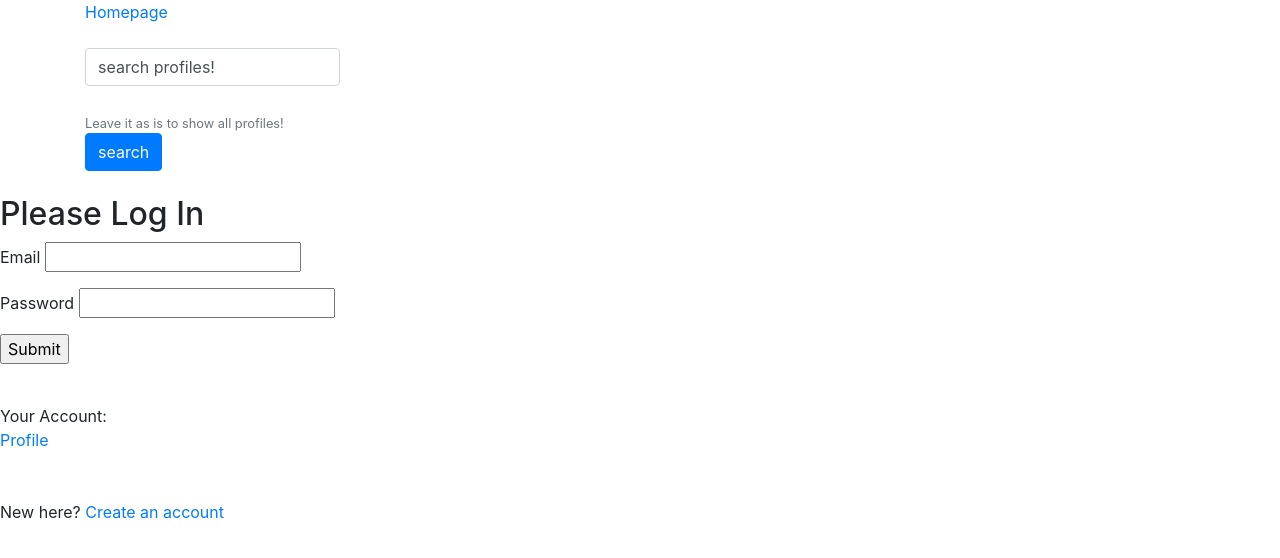
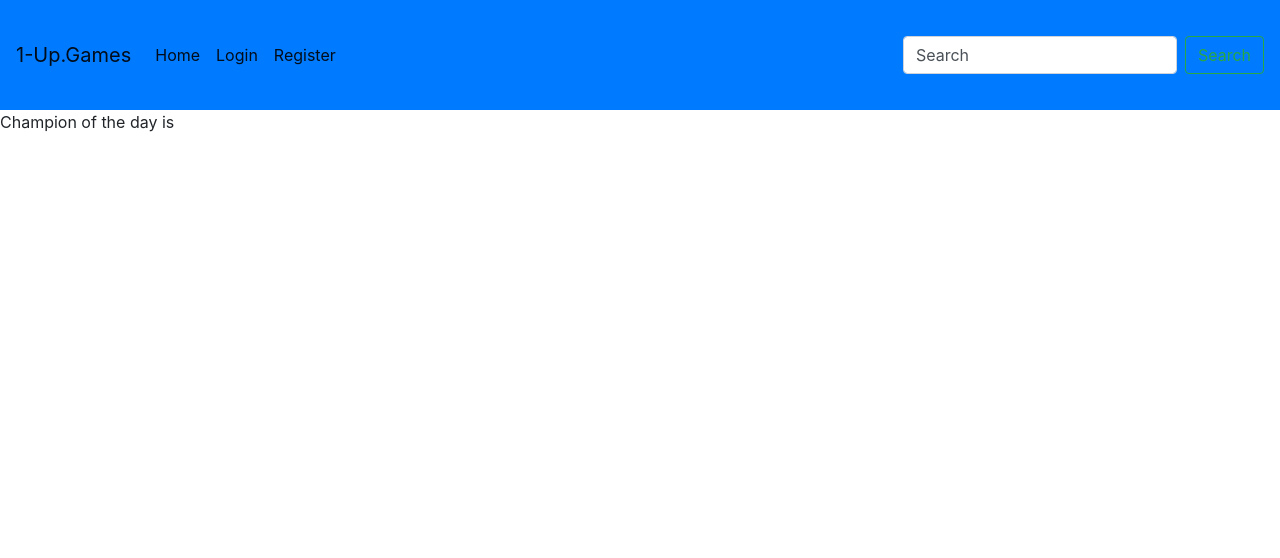
Before and after one commit to huecob/Virtual-Arcade, a Flask app: page / in a window 1280 px wide. Shown: the top 558 px of the page. Run offline with Flask 3, Linux system fonts and the light colour scheme.

Commit message:
bootstrapped top of page navbar

```diff
--- a/server.py
+++ b/server.py
@@ -23,7 +23,12 @@ def show_homepage():
         user = crud.get_user_by_email(session['email'])
         return render_template('homepage.html',user=user)
 
-@app.route('/login', methods=["POST"])
+@app.route('/log-in')
+def render_login_page():
+
+    return render_template('/login-page')
+
+@app.route('/handle-login', methods=["POST"])
 def login_user():
     """This logs the user in"""
 
@@ -55,7 +60,7 @@ def show_profile_search():
 
     target_string = keyword[1:len(keyword) -1]
 
-    if keyword == "search profiles!":
+    if keyword == "Search":
         users = crud.get_users()
         user_data = [(user.user_display_name, user.user_id)for user in users]
 
--- a/templates/base.html
+++ b/templates/base.html
@@ -8,29 +8,63 @@
             {% block title %}{% endblock %}
         </title>
         {% block kaboomcdn %}{% endblock %}
-
         {% block head %}{% endblock %}
 
-        <div class="container">
-            <div class="row">
-                <div class="col-md-2 offset+4">
-        <a href="/">Homepage</a>
-                </div>
+        <nav class="navbar navbar-expand-lg navbar-light bg-primary" style="padding-top: 35px; padding-bottom: 35px">
+            <a class="navbar-brand" href="/">1-Up.Games</a>
+            <button class="navbar-toggler" type="button" data-toggle="collapse" data-target="#navbarSupportedContent" aria-controls="navbarSupportedContent" aria-expanded="false" aria-label="Toggle navigation">
+              <span class="navbar-toggler-icon"></span>
+            </button>
+
+            <div class="collapse navbar-collapse" id="navbarSupportedContent">
+              <ul class="navbar-nav mr-auto">
+                <li class="nav-item active">
+                  <a class="nav-link" href="/">Home <span class="sr-only">(current)</span></a>
+                </li>
+
+                {% if 'email' not in session %}
+
+                <li class="nav-item active">
+                    <a class="nav-link" href="/log-in">Login<span class="sr-only">(current)</span></a>
+                </li>
+
+                <li class="nav-item active">
+                    <a class="nav-link" href="/registration">Register<span class="sr-only">(current)</span></a>
+                </li>
+
+                {% endif %}
+
+                {% if 'email' in session %}
+                <li class="nav-item dropdown">
+                    <a class="nav-link dropdown-toggle" href="#" id="navbarDropdown" role="button" data-toggle="dropdown" aria-haspopup="true" aria-expanded="false">
+                      Profile
+                    </a>
+                    <div class="dropdown-menu" aria-labelledby="navbarDropdown">
+                      <a class="dropdown-item" href="/player-profile/{{session['user_id']}}">Profile Details</a>
+                      <a class="dropdown-item" href="/logout">Logout</a>
+                    </div>
+                </li>
+                <li class="nav-item dropdown">
+                  <a class="nav-link dropdown-toggle" href="#" id="navbarDropdown" role="button" data-toggle="dropdown" aria-haspopup="true" aria-expanded="false">
+                    Games
+                  </a>
+                  <div class="dropdown-menu" aria-labelledby="navbarDropdown">
+                    <a class="dropdown-item" href="/game-1">Artificial Dunderhead</a>
+                    <a class="dropdown-item" href="/game-2">Vampiro</a>
+                  </div>
+                </li>
+                {% endif %}
+              </ul>
+              <form class="form-inline my-2 my-lg-0" method="GET" name="profile-search" action="/profile/search">
+                <input class="form-control mr-sm-2" type="search" placeholder="Search" aria-label="Search" id="search-keyword" name="keyword" value="Search">
+                <button class="btn btn-outline-success my-2 my-sm-0" type="submit">Search</button>
+              </form>
             </div>
+          </nav>
 
-            <div class="row">
-                <div class="col-md-3 mt-4">
-                    <form method="GET" name='profile-search' action="/profile/search">
-                <input id="search-keyword" class="form-control" type="text" value="search profiles!" name="keyword"><br>
-                <small class="form-text text-muted">
-                    Leave it as is to show all profiles!
-                </small>
-                <input type="submit" value="search" class="btn btn-primary"><br><br>
-                    </form>
-                </div>
-            </div>
+        <!-- THIS IS WHERE YOU STOP NEW CODE -->
+
          </div>
-
     </head>
     <body>
         {% block searchResults %}{% endblock %}
@@ -39,6 +73,7 @@
         {% block body %}{% endblock %}
         {% block registration %}{% endblock %}
         {% block after_body %}{% endblock %}
+        {% block login %}{% endblock %}
 
     <script src="https://code.jquery.com/jquery-3.3.1.slim.min.js" integrity="sha384-q8i/X+965DzO0rT7abK41JStQIAqVgRVzpbzo5smXKp4YfRvH+8abtTE1Pi6jizo" crossorigin="anonymous"></script>
     <script src="https://cdn.jsdelivr.net/npm/popper.js@1.14.7/dist/umd/popper.min.js" integrity="sha384-UO2eT0CpHqdSJQ6hJty5KVphtPhzWj9WO1clHTMGa3JDZwrnQq4sF86dIHNDz0W1" crossorigin="anonymous"></script>
--- a/templates/homepage.html
+++ b/templates/homepage.html
@@ -14,46 +14,9 @@
     {% endif %}
     {% endwith %}
 
-{% if 'email' not in session %}
-<h2>Please Log In</h2>
-<form action="/login" method="POST">
-  <p>
-    Email <input type="text" name="email">
-  </p>
-  <p>
-    Password <input type="password" name="password">
-  </p>
-
-  <p>
-    <input type="submit">
-  </p>
-</form>
-<br>
-<div>
-  Your Account: <br>
-  <a href="/registration">Profile</a>
-</div>
-<br>
-<div>
-{% endif %}
-
-{% if 'email' in session %}
-<div>
-  Your Account: <br>
-  <a href="/player-profile/{{ user.user_id }}">{{ user.user_display_name }}'s Profile</a><br><br>
-  <a href="/game-1">Play Artificial Dunderhead</a><br>
-  <a href="/game-2">Play Ghost Hunter</a>
-  </div> <br>
   <div>
-    <a href="/logout">Logout</a>
+    Champion of the day is
   </div>
 
-{% endif %}
-<br>
 
-
-<div>
-  New here?
-  <a href="/registration">Create an account</a>
-  </div>
 {% endblock %}
```
Also changed, not shown: static/js/game2.js (+16 -7 lines), templates/game-page-1.html (+5 -5 lines), 1 other file.
